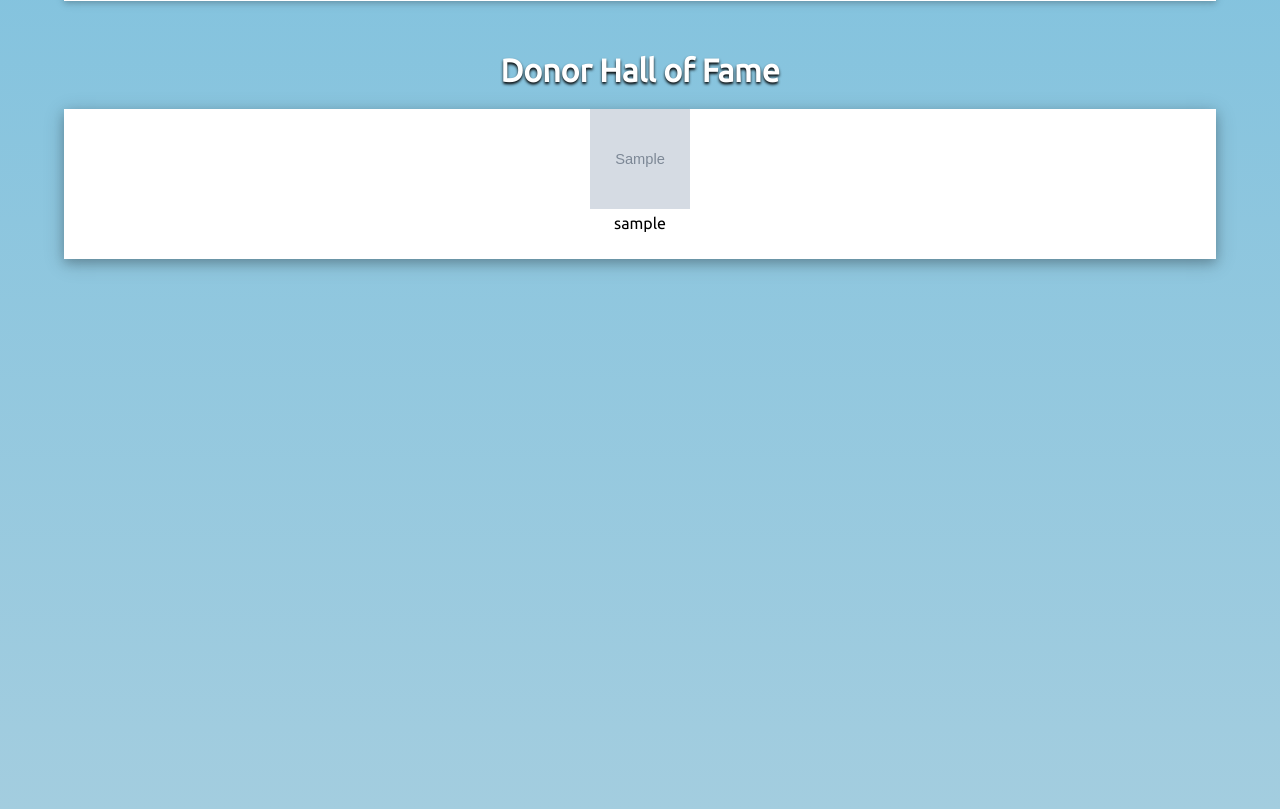
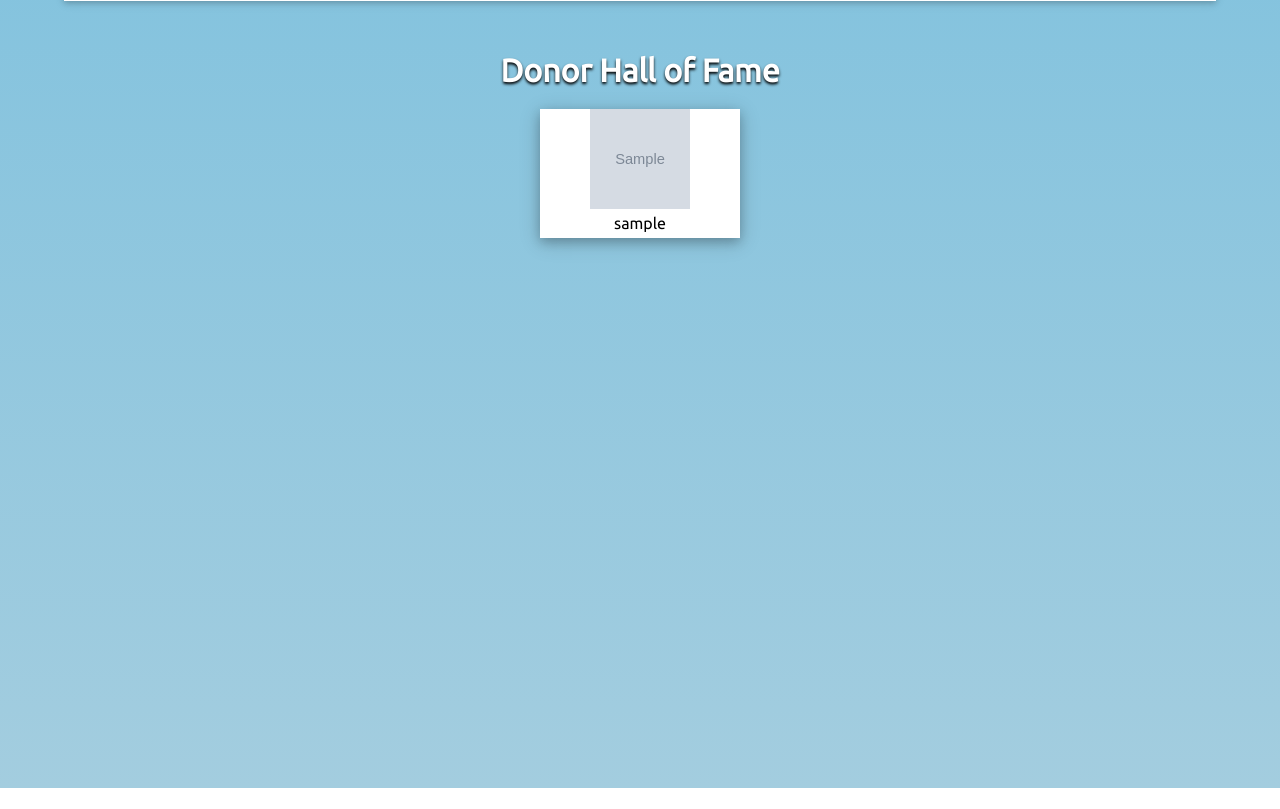
Before and after one commit to KallumJ/BitsWebsite, a Flask app: template templates/donate.html in a window 1280 px wide. Shown: the part 1036-1845 px from the top of the page. After the commit the page ends 1824 px from the top, so only its background shows below. Run offline with Flask 2, Linux system fonts and the light colour scheme; the template is opened without the code that fills it: most values are stand-ins (such as "Sample title", 1, 10 or a date in 2020); grey boxes marked "Sample" are stand-in pictures.

Commit message:
- Made donor grid flexbox

```diff
--- a/file_utils.py
+++ b/file_utils.py
@@ -11,6 +11,7 @@ def get_player_uuid(player):
 
     for playerJson in whitelist_json:
         if playerJson["name"] == player:
+            read_file.close()
             return playerJson["uuid"]
 
 
@@ -20,6 +21,7 @@ def get_player_name_from_uuid(uuid):
 
     for playerJson in whitelist_json:
         if playerJson["uuid"] == uuid:
+            read_file.close()
             return playerJson["name"]
 
 
@@ -27,6 +29,7 @@ def get_whitelist_file():
     with open(WHITELIST_JSON_FILE, "r") as read_file:
         whitelist_json = json.load(read_file)
 
+    read_file.close()
     return whitelist_json
 
 
@@ -34,6 +37,7 @@ def get_players_file():
     with open(PLAYERS_JSON_FILE, "r") as read_file:
         player_json = json.load(read_file)
 
+    read_file.close()
     return player_json
 
 
@@ -41,4 +45,5 @@ def get_products_file():
     with open(PRODUCTS_JSON_FILE, "r") as read_file:
         products_json = json.load(read_file)
 
+    read_file.close()
     return products_json
--- a/static/styles/base.css
+++ b/static/styles/base.css
@@ -9,6 +9,7 @@ html, body, div, span, applet, object, iframe, h1, h2, h3, h4, h5, h6, p, blockq
 .masterpage {
     background-image: linear-gradient(rgb(94, 183, 221), rgb(163, 205, 223));
     font-family: ubuntu, serif;
+    color: black;
     margin: 0;
     padding: 0;
     border: 0;
--- a/static/styles/donate.css
+++ b/static/styles/donate.css
@@ -60,7 +60,10 @@
 }
 
 .donor-grid {
-    display: grid;
+    display: flex;
+    flex-wrap: wrap;
+    justify-content: center;
+    align-items: center;
     grid-template-columns: repeat(auto-fit, minmax(150px, 1fr));
     grid-template-rows: repeat(auto-fit, minmax(150px, 1fr));
     width: 90%;
@@ -72,14 +75,14 @@
 }
 
 .donor-head-image {
-    display: block;
-    margin: auto;
     height: 100px;
     width: 100px;
 }
 
 .donor-head-card {
     background-color: white;
+    text-align: center;
+    width: 200px;
 }
 
 .donor-head-text {
```
Also changed, not shown: player_database_connector.py (+20 -5 lines), static/scripts/downloads.js (+6 -5 lines).
